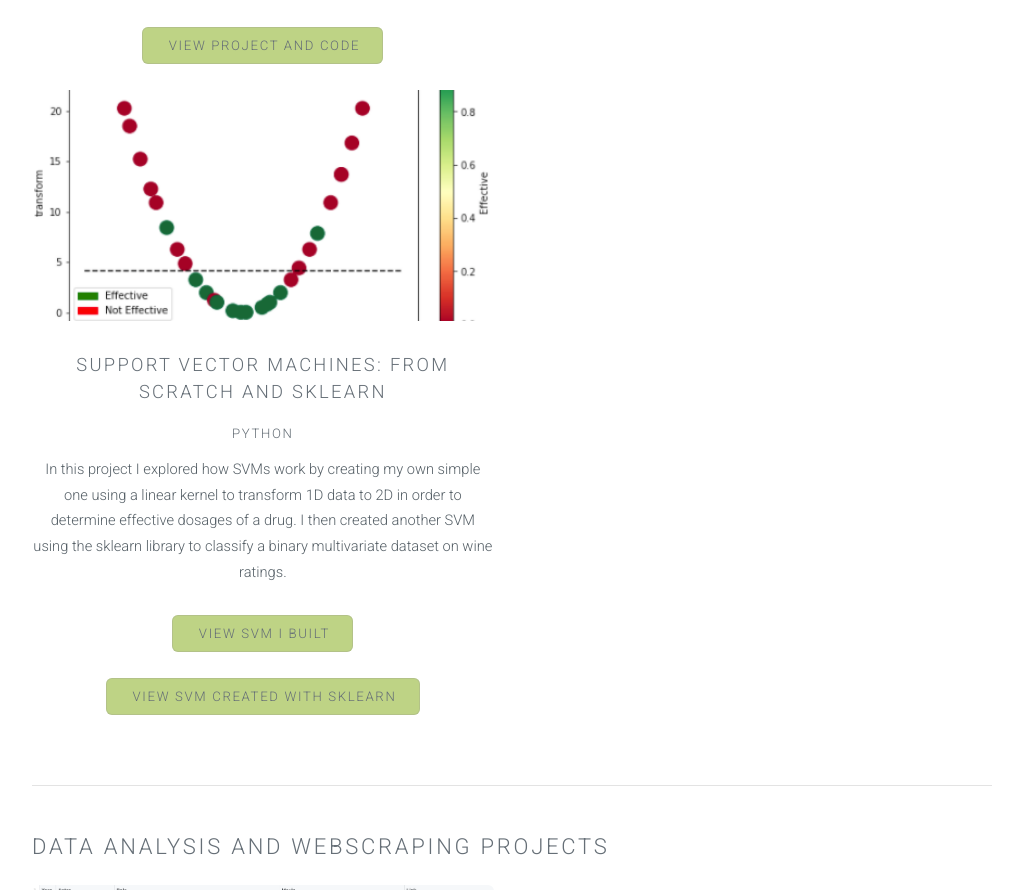
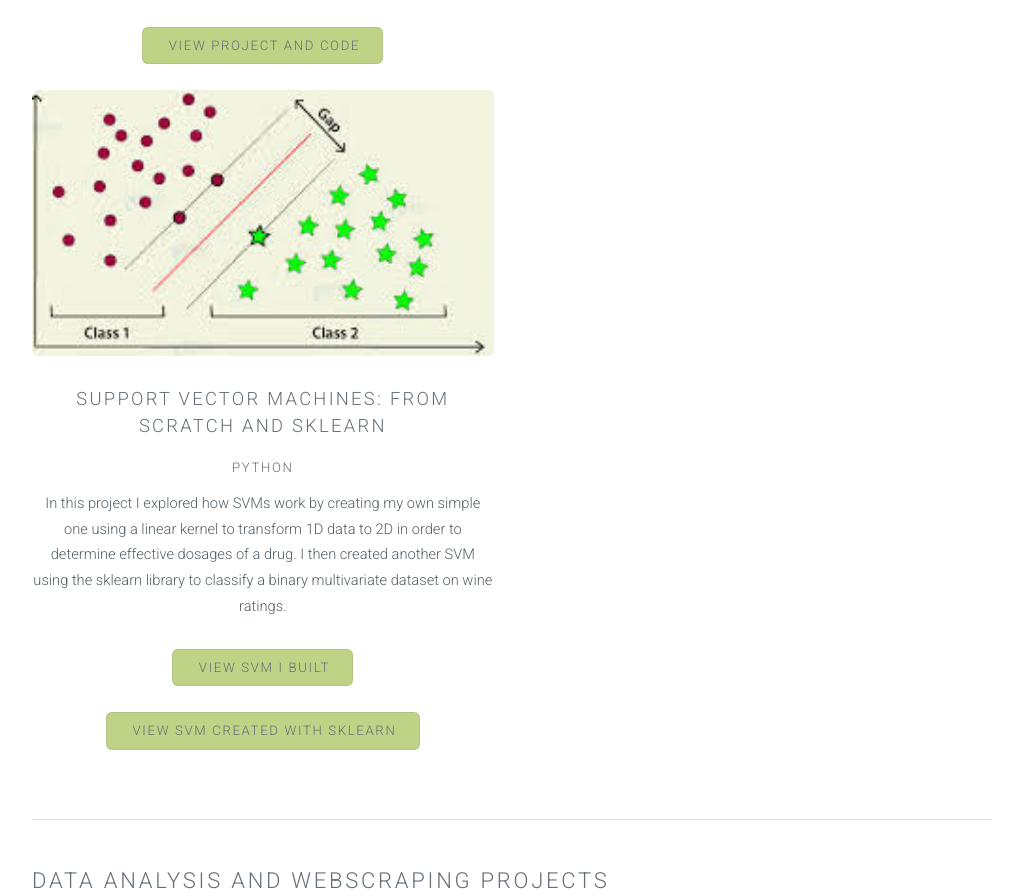
Before and after one commit to pvarkhedi/pvarkhedi.github.io, a plain HTML site: page index.html in a window 1280 px wide. Shown: the part 1107-1997 px from the top of the page, without its empty margins (128-1151 px from the left). Drawn offline with Linux system fonts and the light colour scheme.

Commit message:
Update index.html

```diff
--- a/index.html
+++ b/index.html
@@ -88,7 +88,7 @@
 				<div class="row">
 					<div class="6u">
 						<section class="special">
-							<a class="image fit"><img src="images/svm.png" alt="" /></a>
+							<a class="image fit"><img src="images/svm.jpeg" alt="" /></a>
 							<h3>Support Vector Machines: From scratch and sklearn</h3>
 							<h5>python</h5>
 							<p>In this project I explored how SVMs work by creating my own simple one using a linear kernel to transform 1D data to 2D in order to determine effective dosages of a drug. I then created another SVM using the sklearn library to classify a binary multivariate dataset on wine ratings.</p>
```
